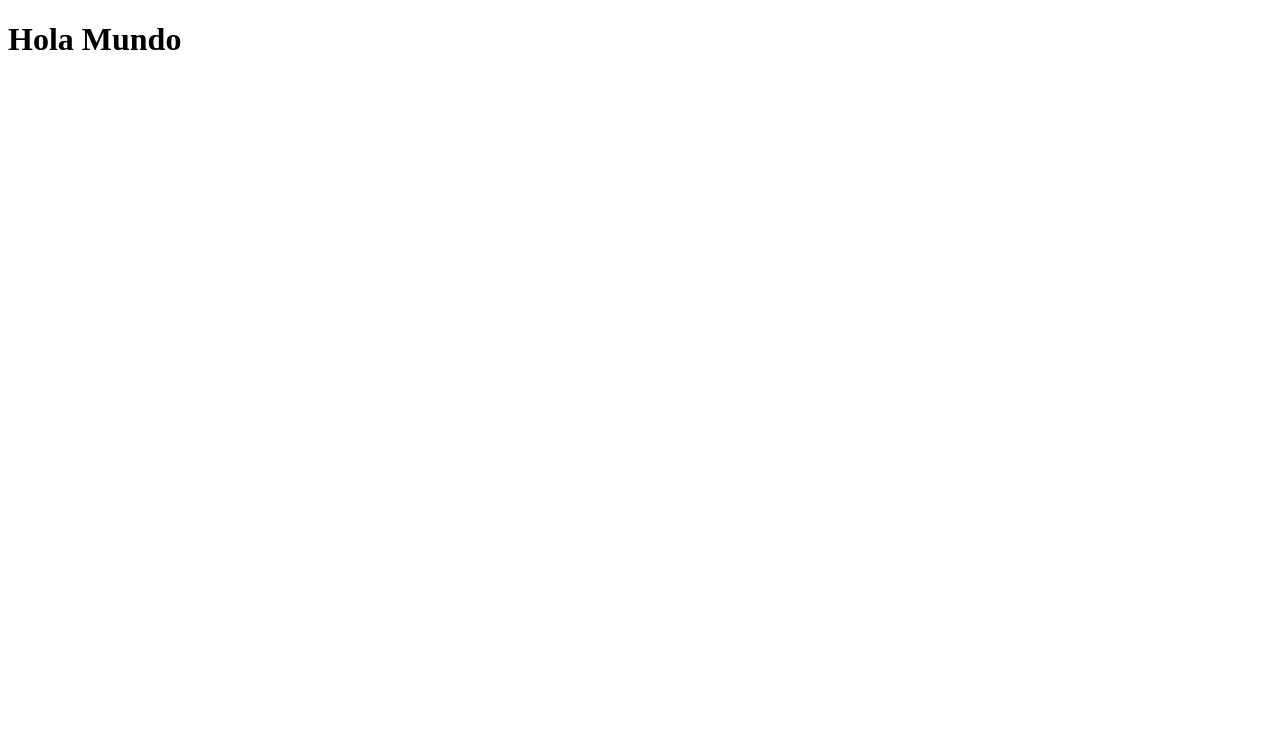
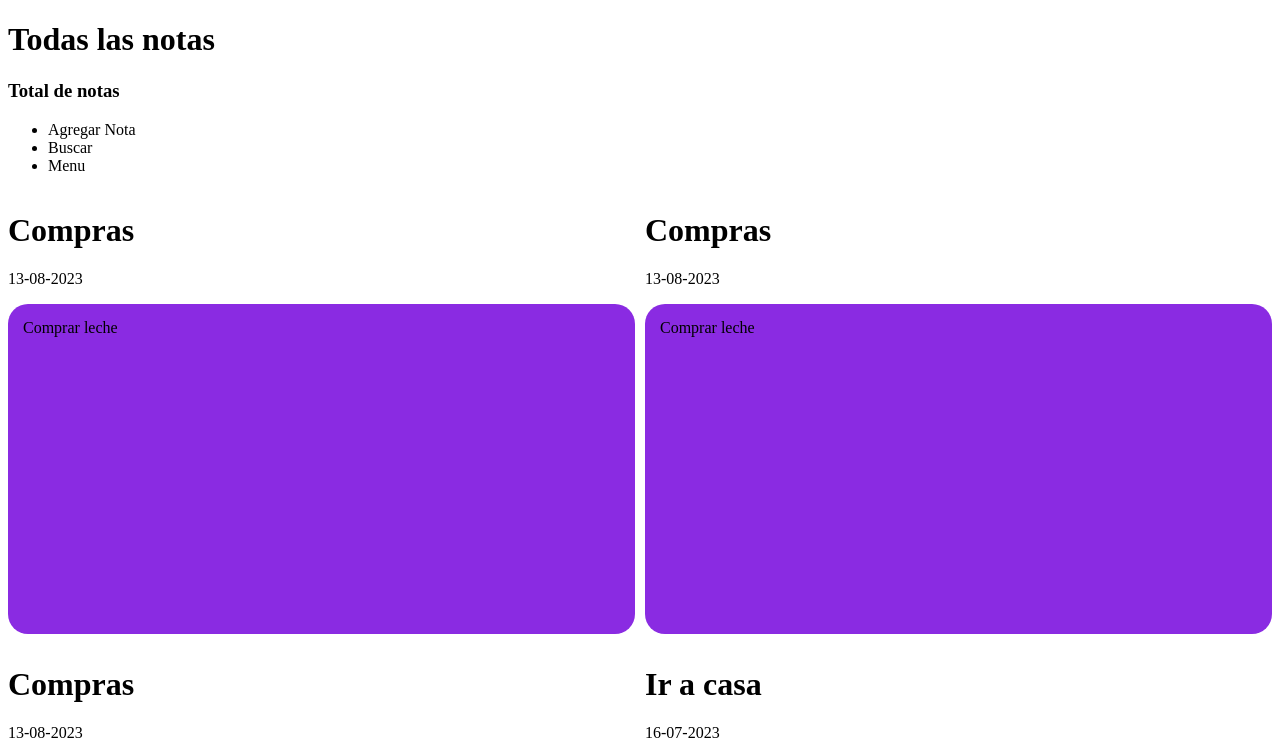
Before and after one commit to IvanMar98/notasFullStack, a React (Vite) app: page / in a window 1280 px wide. Shown: the top 756 px of the page. Built offline with nearby package versions, Linux system fonts and the light colour scheme.

Commit message:
creando estructura principal

```diff
--- a/index.html
+++ b/index.html
@@ -4,7 +4,7 @@
     <meta charset="UTF-8" />
     <link rel="icon" type="image/svg+xml" href="/vite.svg" />
     <meta name="viewport" content="width=device-width, initial-scale=1.0" />
-    <title>Vite + React</title>
+    <title>Notes to do</title>
   </head>
   <body>
     <div id="root"></div>
--- a/src/App.jsx
+++ b/src/App.jsx
@@ -1,10 +1,41 @@
-import './App.css'
+import './App.css';
+import TitleSection from './components/TitleSection';
+import Nav from './components/Nav';
+import ContainerNotes from './components/ContainerNotes';
 
 function App() {
-  const mensaje = 'Hola Mundo'
+  const notes= [
+    {
+      id: 'note1',
+      title: 'Compras',
+      note: 'Comprar leche',
+      fecha: '13-08-2023'
+    },
+    {
+      id: 'note2',
+      title: 'Compras',
+      note: 'Comprar leche',
+      fecha: '13-08-2023'
+    },
+    {
+      id: 'note3',
+      title: 'Compras',
+      note: 'Comprar leche',
+      fecha: '13-08-2023'
+    },
+    {
+      id:'note4',
+      title: 'Ir a casa',
+      note: 'Irme a mi casa alas 11 de la noche',
+      fecha: '16-07-2023'
+    }
+  ]
+
   return (
     <div>
-      <h1>{mensaje}</h1>
+      <TitleSection></TitleSection>
+      <Nav></Nav>
+      <ContainerNotes notes={notes}></ContainerNotes>
     </div>
   )
 }
--- /dev/null
+++ b/src/assets/styles/containerNotes.css
@@ -0,0 +1,5 @@
+.container-notes{
+    display: grid;
+    grid-template-columns: 1fr 1fr;
+    grid-gap: 10px;
+}
--- /dev/null
+++ b/src/assets/styles/notes.css
@@ -0,0 +1,6 @@
+.note-body{
+    background-color: blueviolet;
+    height: 300px;
+    border-radius: 20px;
+    padding: 15px;
+}
--- /dev/null
+++ b/src/components/ContainerNotes.jsx
@@ -0,0 +1,20 @@
+import Notes from "./Notes";
+import '../assets/styles/containerNotes.css'
+
+function ContainerNotes(props){
+    const notes = props.notes;
+    return(
+        <div className="container-notes">
+        {notes.map(note =>
+            <Notes
+            key={note.id}
+            title={note.title}
+            fecha={note.fecha}
+            note={note.note}
+            ></Notes>
+        )}
+        </div>
+    )
+}
+
+export default ContainerNotes;
--- /dev/null
+++ b/src/components/Nav.jsx
@@ -0,0 +1,13 @@
+function Nav(){
+    return(
+        <div>
+            <ul>
+                <li>Agregar Nota</li>
+                <li>Buscar</li>
+                <li>Menu</li>
+            </ul>
+        </div>
+    )
+}
+
+export default Nav;
--- /dev/null
+++ b/src/components/Notes.jsx
@@ -0,0 +1,15 @@
+import '../assets/styles/notes.css'
+function Notes(props){
+    const {title, fecha, note} = props;
+    return(
+        <div className="note">
+            <h1 className="note-title">{title}</h1>
+            <p className="note-date">{fecha}</p>
+            <div className="note-body">
+                {note}
+            </div>
+        </div>
+    )
+}
+
+export default Notes;
--- /dev/null
+++ b/src/components/Subtitle.jsx
@@ -0,0 +1,12 @@
+function Subtitle(props){
+    const {subtitle} = props;
+    return(
+        <div>
+            <h3>
+                {subtitle}
+            </h3>
+        </div>
+    )
+}
+
+export default Subtitle;
--- /dev/null
+++ b/src/components/Title.jsx
@@ -0,0 +1,10 @@
+function Title(props){
+    const {title} = props;
+    return (
+        <div>
+            <h1>{title}</h1>
+        </div>
+    )
+}
+
+export default Title;
--- /dev/null
+++ b/src/components/TitleSection.jsx
@@ -0,0 +1,13 @@
+import Title from "./Title";
+import Subtitle from "./Subtitle";
+
+function TitleSection(props){
+    return(
+        <div>
+            <Title title='Todas las notas'></Title>
+            <Subtitle subtitle = 'Total de notas'></Subtitle>
+        </div>
+    )
+}
+
+export default TitleSection
```
